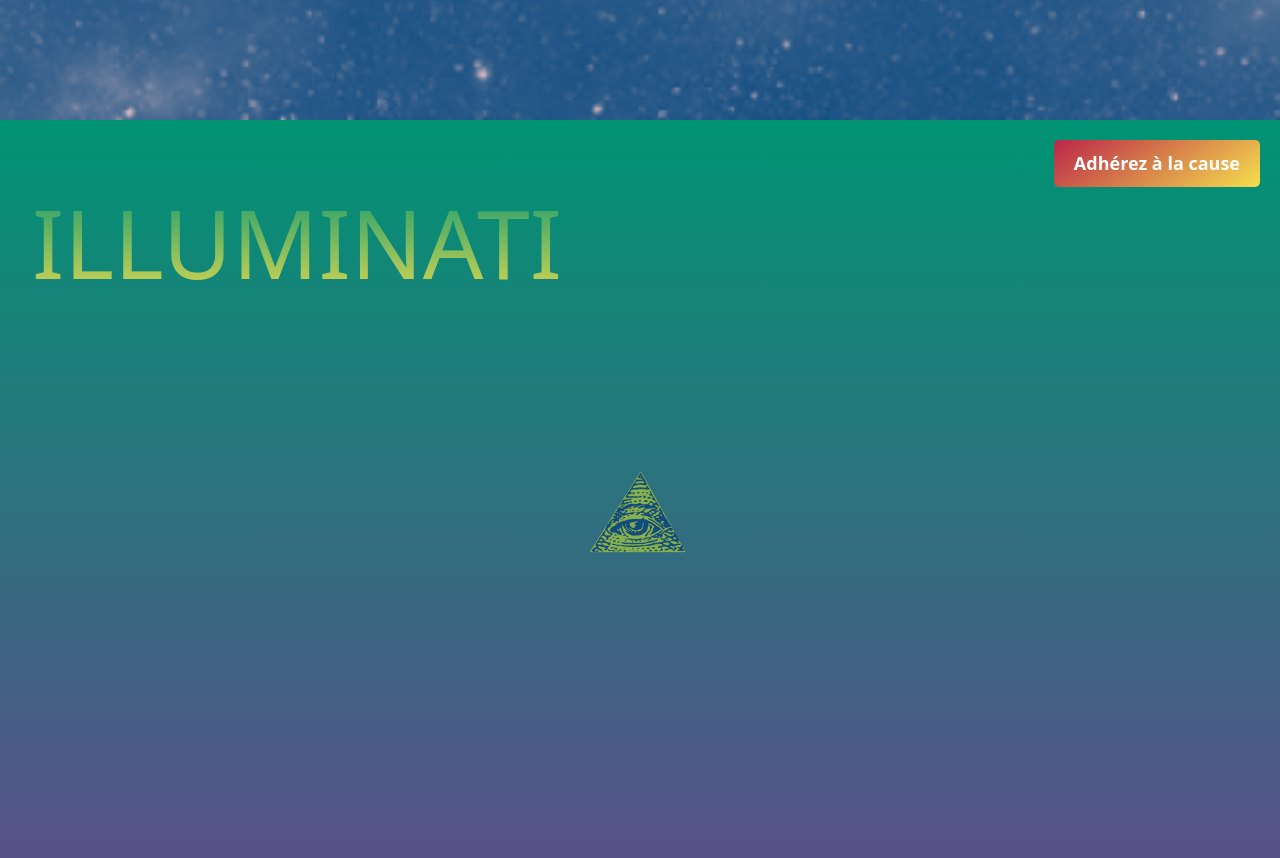
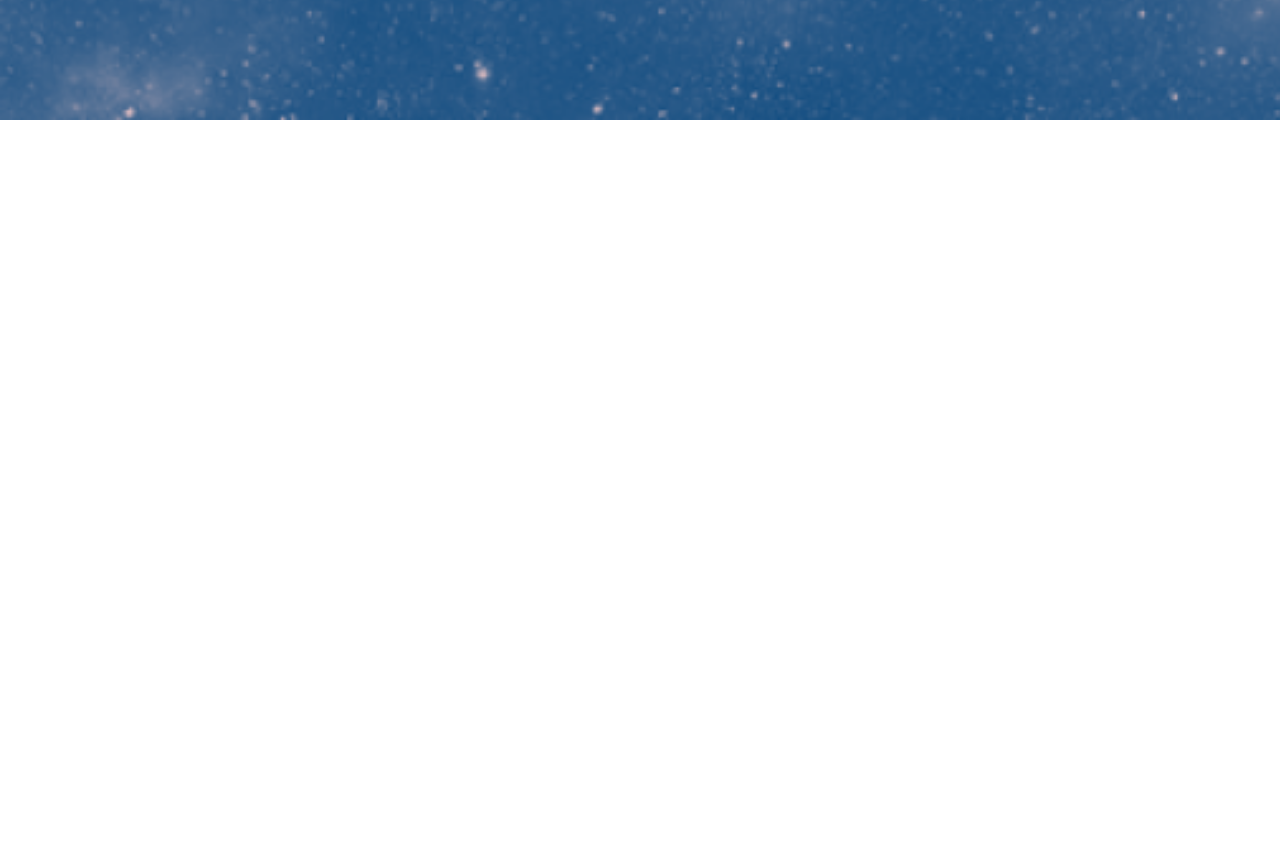
Before and after one commit to CanarDev/yoloweb, a Next.js app: page / in a window 1280 px wide. Shown: the part 680-1538 px from the top of the page. After the commit the page ends 800 px from the top, so only its background shows below. Built offline with nearby package versions, Linux system fonts and the light colour scheme.

Commit message:
ajout scroll

```diff
--- a/app/globals.css
+++ b/app/globals.css
@@ -15,7 +15,16 @@
     --background-end-rgb: 0, 0, 0;
   }
 }
+.scroll-container {
+  height: 100vh;
+  overflow-y: scroll;
+  scroll-snap-type: y mandatory;
+}
 
+.section {
+  height: 100vh;
+  scroll-snap-align: start;
+}
 .text-shadow-title{
   text-shadow:1px 1px 2px rgb(0, 0, 0);
 }
--- a/app/page.js
+++ b/app/page.js
@@ -12,18 +12,18 @@ import Accueil from "./accueil";
 
 export default function Home() {
   return (
-    <main className="flex h-auto flex-col snap-mandatory snap-y scroll-container">
+    <main className="scroll-container">
 
       {/* SKYBLOG */}
-      <section id="1" className="section snap-start h-screen flex w-full ">
+      <section id="1" className="section ">
         <Skyblog/>
       </section>
       {/* ACCUEIL */}
-      {/* <section id="home" className="snap-start h-screen flex relative w-full ">
+       <section id="home" className="snap-start h-screen ">
          <Accueil />
-      </section> */}
+      </section>
 
-      <section className="section snap-start overflow-hidden h-screen flex w-full "
+      <section className="section "
       >
              <Illuminati />
 
```
